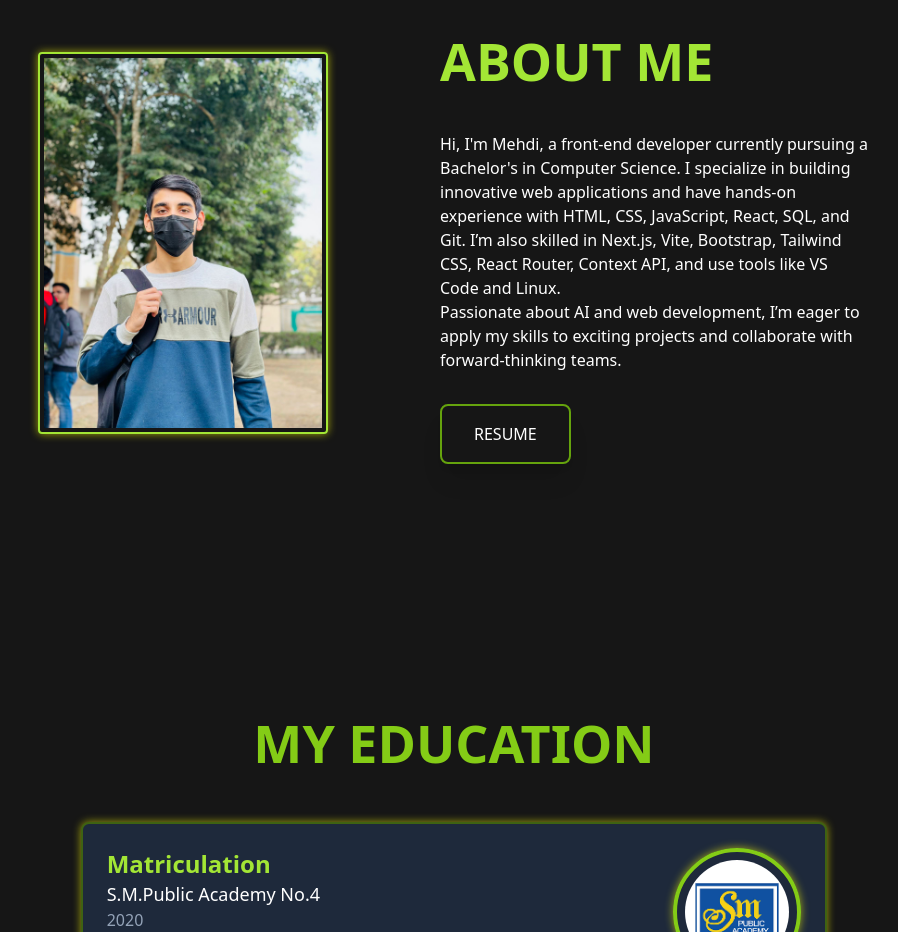
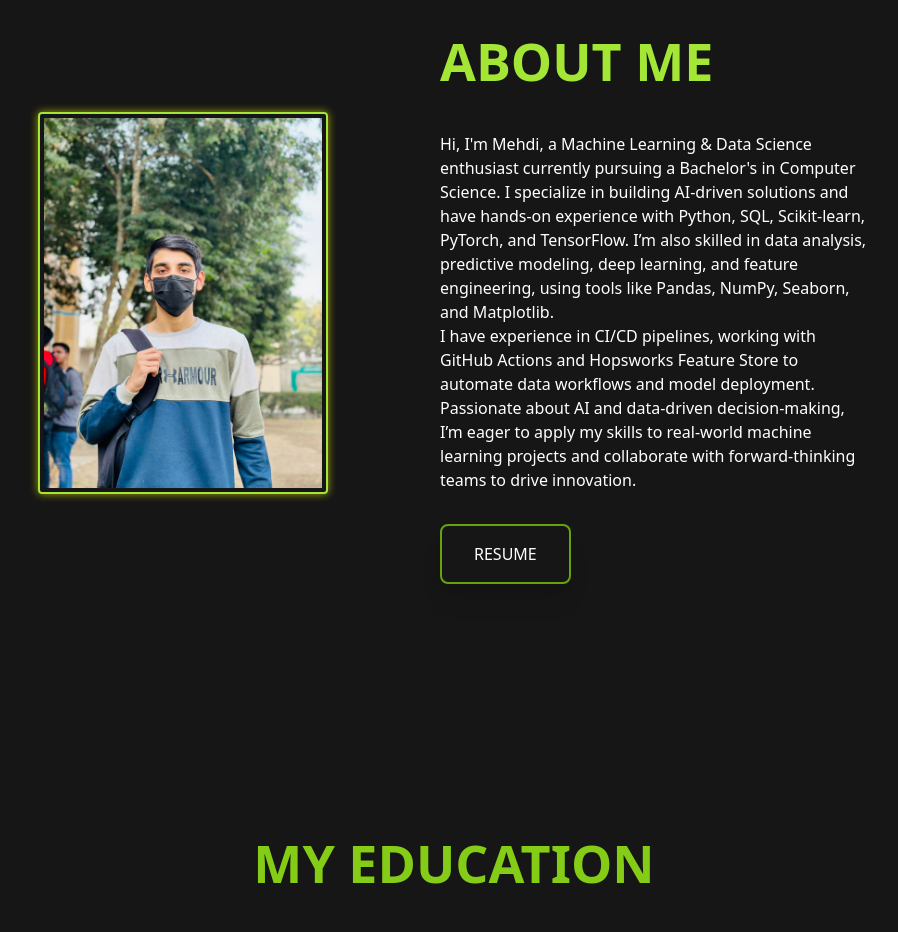
Before and after one commit to Mehdi-Abidi/My_Portfolio, a React (Vite) app: page / in a window 1280 px wide. Shown: the part 900-1832 px from the top of the page, without its empty margins (186-1084 px from the left). Built offline with nearby package versions, Linux system fonts and the light colour scheme; the HTML template or start-up script is replaced by a standard one.

Commit message:
Update About.jsx

```diff
--- a/src/Components/Content/About.jsx
+++ b/src/Components/Content/About.jsx
@@ -20,9 +20,9 @@ function About() {
           About Me
         </h1>
         <p data-aos='fade-left'>
-  Hi, I'm Mehdi, a front-end developer currently pursuing a Bachelor's in Computer Science. I specialize in building innovative web applications and have hands-on experience with HTML, CSS, JavaScript, React, SQL, and Git. I’m also skilled in Next.js, Vite, Bootstrap, Tailwind CSS, React Router, Context API, and use tools like VS Code and Linux.
+Hi, I'm Mehdi, a Machine Learning & Data Science enthusiast currently pursuing a Bachelor's in Computer Science. I specialize in building AI-driven solutions and have hands-on experience with Python, SQL, Scikit-learn, PyTorch, and TensorFlow. I’m also skilled in data analysis, predictive modeling, deep learning, and feature engineering, using tools like Pandas, NumPy, Seaborn, and Matplotlib.
   <br />
-  Passionate about AI and web development, I’m eager to apply my skills to exciting projects and collaborate with forward-thinking teams.
+  I have experience in CI/CD pipelines, working with GitHub Actions and Hopsworks Feature Store to automate data workflows and model deployment. Passionate about AI and data-driven decision-making, I’m eager to apply my skills to real-world machine learning projects and collaborate with forward-thinking teams to drive innovation.
 </p>
 
         <div className='flex mt-8 gap-2 space-x-2 items-center justify-center'>
```
